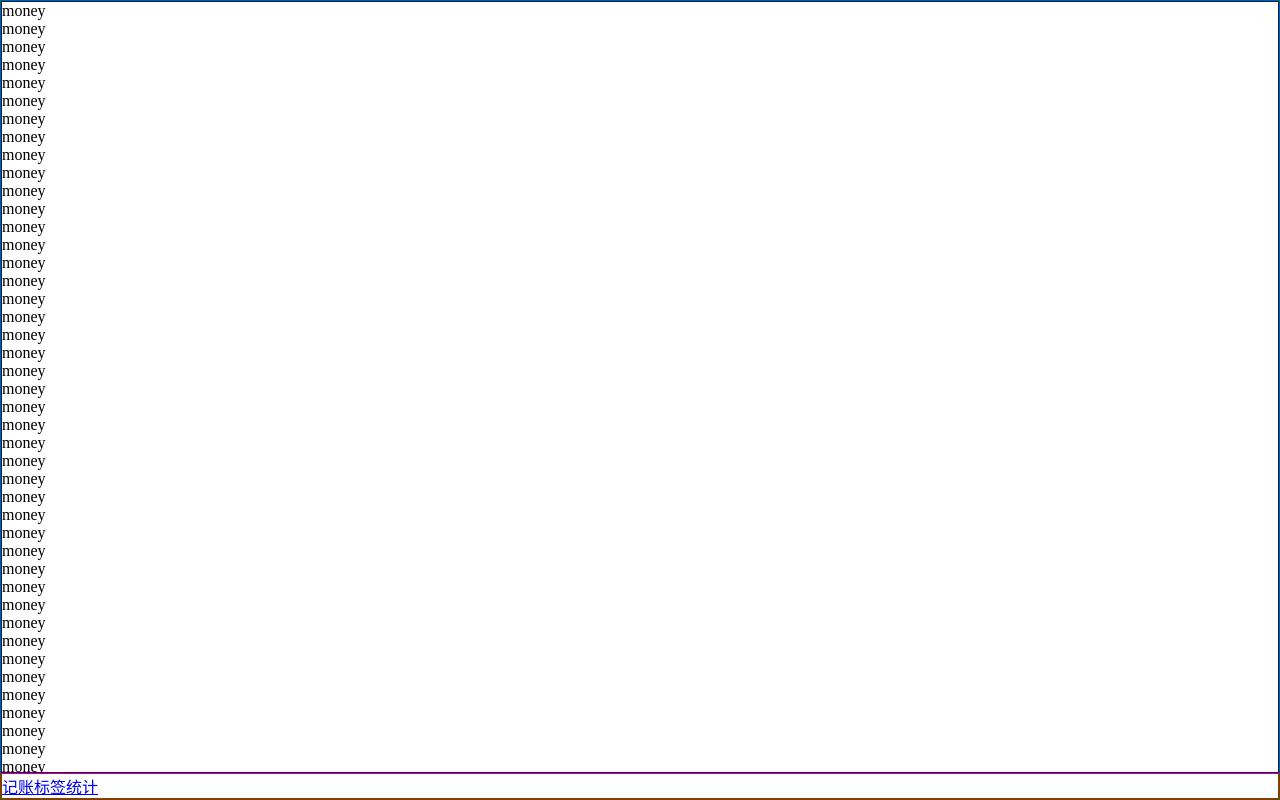
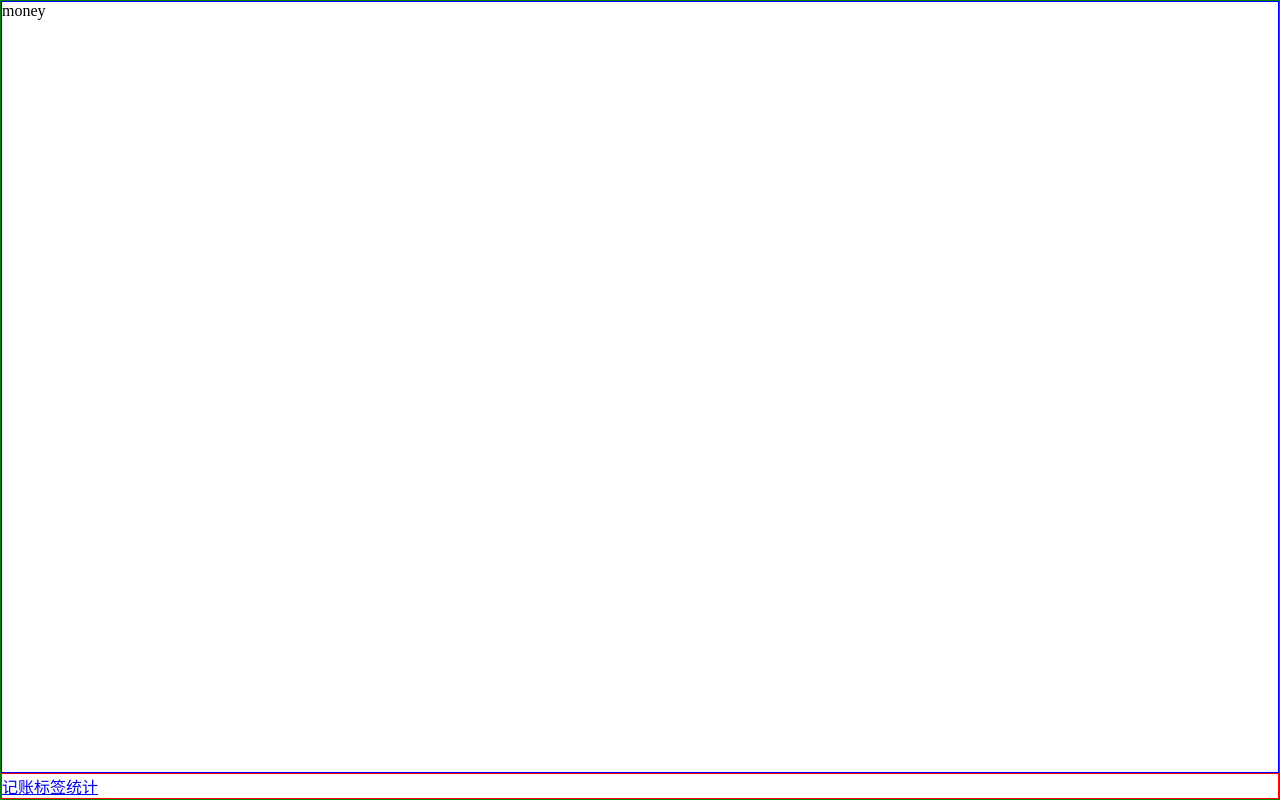
Before and after one commit to Bryant-Wang24/Vue-xiaowang-money, a Vue app: page /labels#/money in a window 1280 px wide. Built offline with nearby package versions, Linux system fonts and the light colour scheme.

Commit message:
重复三次布局

```diff
--- a/src/views/Labels.vue
+++ b/src/views/Labels.vue
@@ -1,6 +1,8 @@
 <template>
-  <div>
-    labels
+  <div class="nav-wrapper">
+    <div class="content">
+      labels
+    </div>
     <Nav/>
   </div>
 </template>
@@ -12,5 +14,16 @@
 </script>
 
 <style lang="scss" scoped>
+.nav-wrapper {
+  border: 1px solid green;
+  display: flex;
+  flex-direction: column;
+  height: 100vh;
+}
 
+.content {
+  border: 1px solid blue;
+  overflow: auto;
+  flex-grow: 1;
+}
 </style>
--- a/src/views/Money.vue
+++ b/src/views/Money.vue
@@ -1,70 +1,7 @@
 <template>
   <div class="nav-wrapper">
     <div class="content">
-      <p>money</p>
-      <p>money</p>
-      <p>money</p>
-      <p>money</p>
-      <p>money</p>
-      <p>money</p>
-      <p>money</p>
-      <p>money</p>
-      <p>money</p>
-      <p>money</p>
-      <p>money</p>
-      <p>money</p>
-      <p>money</p>
-      <p>money</p>
-      <p>money</p>
-      <p>money</p>
-      <p>money</p>
-      <p>money</p>
-      <p>money</p>
-      <p>money</p>
-      <p>money</p>
-      <p>money</p>
-      <p>money</p>
-      <p>money</p>
-      <p>money</p>
-      <p>money</p>
-      <p>money</p>
-      <p>money</p>
-      <p>money</p>
-      <p>money</p>
-      <p>money</p>
-      <p>money</p>
-      <p>money</p>
-      <p>money</p>
-      <p>money</p>
-      <p>money</p>
-      <p>money</p>
-      <p>money</p>
-      <p>money</p>
-      <p>money</p>
-      <p>money</p>
-      <p>money</p>
-      <p>money</p>
-      <p>money</p>
-      <p>money</p>
-      <p>money</p>
-      <p>money</p>
-      <p>money</p>
-      <p>money</p>
-      <p>money</p>
-      <p>money</p>
-      <p>money</p>
-      <p>money</p>
-      <p>money</p>
-      <p>money</p>
-      <p>money</p>
-      <p>money</p>
-      <p>money</p>
-      <p>money</p>
-      <p>money</p>
-      <p>money</p>
-      <p>money</p>
-      <p>money</p>
-      <p>money</p>
+        money
     </div>
     <Nav/>
   </div>
--- a/src/views/Statistics.vue
+++ b/src/views/Statistics.vue
@@ -1,6 +1,8 @@
 <template>
-  <div>
-    statistics
+  <div class="nav-wrapper">
+    <div class="content">
+      statistics
+    </div>
     <Nav/>
   </div>
 </template>
@@ -12,5 +14,16 @@
 </script>
 
 <style lang="scss" scoped>
+.nav-wrapper {
+  border: 1px solid green;
+  display: flex;
+  flex-direction: column;
+  height: 100vh;
+}
 
+.content {
+  border: 1px solid blue;
+  overflow: auto;
+  flex-grow: 1;
+}
 </style>
```
